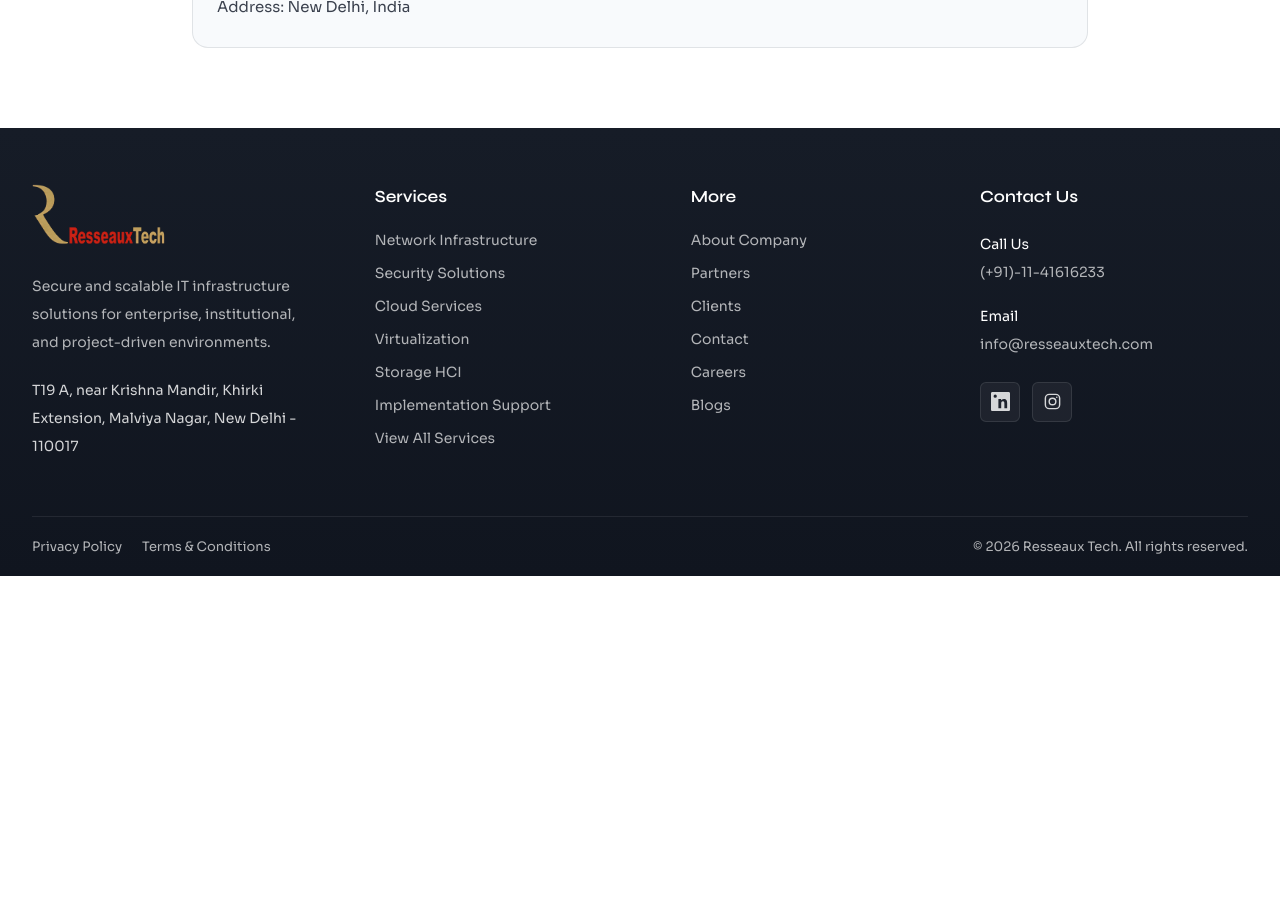
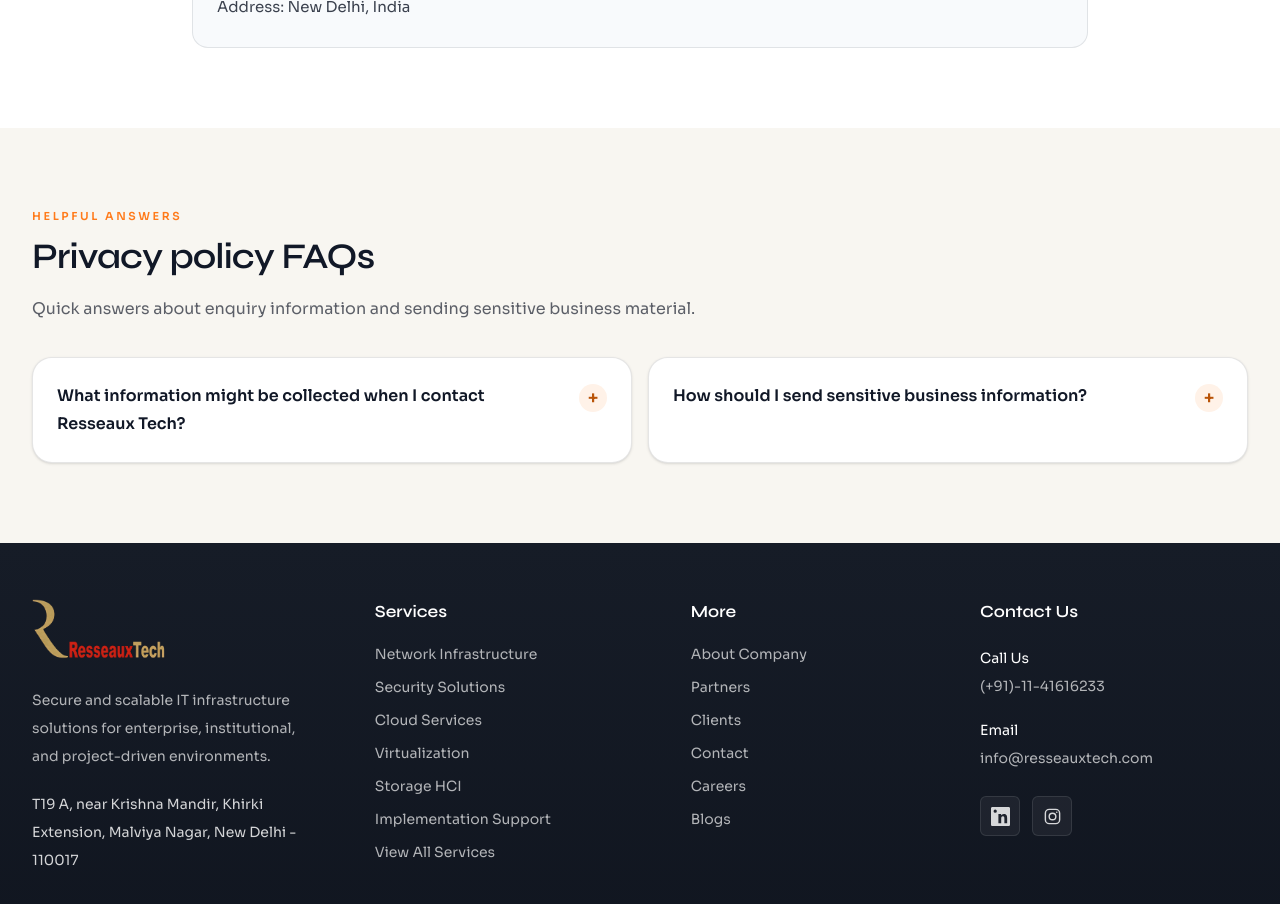
Before and after one commit to k1neeraj/resseauctech, a Next.js app: page /privacy-policy in a window 1280 px wide. Shown: the part 2360-3264 px from the top of the page. Before the commit the page ends 2936 px from the top, so only its background shows below. Built offline with nearby package versions, Linux system fonts and the light colour scheme.

Commit message:
feat(content): add privacy policy FAQs

```diff
--- a/app/(site)/privacy-policy/page.jsx
+++ b/app/(site)/privacy-policy/page.jsx
@@ -1,4 +1,6 @@
 import PageBanner from "@/components/common/PageBanner";
+import RelatedFaqs from "@/components/RelatedFaqs";
+import { pageFaqs } from "@/components/faq/pageFaqs";
 
 export const metadata = {
   title: "Privacy Policy",
@@ -133,6 +135,11 @@ export default function PrivacyPolicyPage() {
           </div>
         </div>
       </section>
+      <RelatedFaqs
+        items={pageFaqs.privacyPolicy}
+        title="Privacy policy FAQs"
+        description="Quick answers about enquiry information and sending sensitive business material."
+      />
     </>
   );
 }
```
